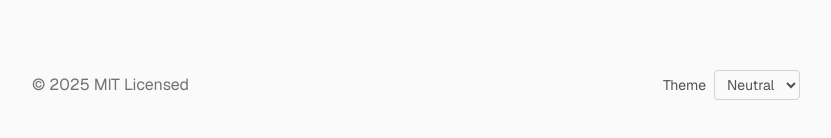
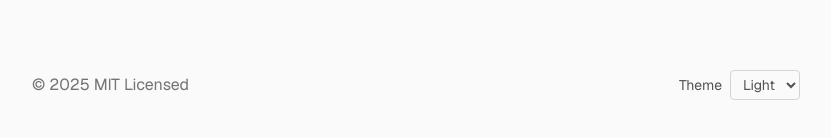
Before and after one commit to ksalk/ksalk.github.io, a Next.js app: page / in a window 1280 px wide. Shown: the part 942-1080 px from the top of the page, without its empty margins (224-1055 px from the left). Built offline with nearby package versions, Linux system fonts and the light colour scheme.

Commit message:
Extract themes

```diff
--- a/app/components/mdx.tsx
+++ b/app/components/mdx.tsx
@@ -60,7 +60,9 @@ function Code({ children, className, ...props }) {
   if (typeof document !== 'undefined') {
     themeAttr = document.documentElement.dataset.theme || null;
   }
-  const style = themeAttr === 'neutral' ? oneLight : themeAttr === 'osaka' ? dracula : (typeof window !== 'undefined' && window.matchMedia && window.matchMedia('(prefers-color-scheme: light)').matches ? oneLight : dracula);
+  const style = themeAttr === 'light' ? oneLight : themeAttr === 'dark'
+    ? dracula
+    : (typeof window !== 'undefined' && window.matchMedia && window.matchMedia('(prefers-color-scheme: light)').matches ? oneLight : dracula);
   return <Prism style={style} showLineNumbers={true} language={'csharp'} {...props}>{removeLastLine(children)}</Prism>;
 }
 
--- a/app/components/theme-dropdown.tsx
+++ b/app/components/theme-dropdown.tsx
@@ -1,10 +1,6 @@
 "use client";
 import { useEffect, useState } from 'react';
-
-const THEMES = [
-  { value: 'neutral', label: 'Neutral' },
-  { value: 'osaka', label: 'Osaka' }
-];
+import { THEMES, DEFAULT_THEME, normalizeTheme } from '../themes';
 
 function applyTheme(theme: string) {
   if (typeof document === 'undefined') return;
@@ -16,18 +12,15 @@ function applyTheme(theme: string) {
 }
 
 export function ThemeDropdown() {
-  const [theme, setTheme] = useState<string>('neutral');
+  const [theme, setTheme] = useState<string>(DEFAULT_THEME);
   const [mounted, setMounted] = useState(false);
 
   useEffect(() => {
-    let stored: string | null = null;
-    try { stored = localStorage.getItem('theme'); } catch {}
-    if (stored && THEMES.some(t => t.value === stored)) {
-      setTheme(stored);
-      applyTheme(stored);
-    } else {
-      applyTheme('neutral');
-    }
+  let stored: string | null = null;
+  try { stored = localStorage.getItem('theme'); } catch {}
+  const normalized = normalizeTheme(stored) || DEFAULT_THEME;
+  setTheme(normalized);
+  applyTheme(normalized);
     setMounted(true);
   }, []);
 
--- a/app/global.css
+++ b/app/global.css
@@ -54,13 +54,13 @@
   }
 }
 
-/* Explicit theme: neutral (close to system light) */
-[data-theme='neutral'] {
+/* Explicit theme: light */
+[data-theme='light'] {
   color-scheme: light;
 }
 
-/* Explicit theme: osaka (custom dark accent aesthetic) */
-[data-theme='osaka'] {
+/* Explicit theme: dark */
+[data-theme='dark'] {
   --color-bg: #0f1115;
   --color-bg-alt: #181b21;
   --color-fg: #f2f4f8;
--- a/app/layout.tsx
+++ b/app/layout.tsx
@@ -5,6 +5,7 @@ import { GeistMono } from 'geist/font/mono'
 import { Navbar } from './components/nav'
 import Footer from './components/footer'
 import { baseUrl } from './sitemap'
+import { generateInlineThemeScript } from './themes'
 
 export const metadata: Metadata = {
   metadataBase: new URL(baseUrl),
@@ -63,18 +64,15 @@ export default function RootLayout({
     <html
       lang="en"
       className={cx(
-        'bg dark:bg-dark',
         GeistSans.variable,
         GeistMono.variable
       )}
     >
       <head>
         <script
-          // Prevent flash of wrong theme: runs before paint
-          dangerouslySetInnerHTML={{
-            __html: `(()=>{try{const s=localStorage.getItem('theme');if(s)document.documentElement.dataset.theme=s;}catch(e){}})();`
-          }}
-        />
+          // Prevent flash of wrong theme: runs before paint (generated)
+            dangerouslySetInnerHTML={{ __html: generateInlineThemeScript() }}
+          />
         <link rel="stylesheet" href="https://cdnjs.cloudflare.com/ajax/libs/font-awesome/6.4.2/css/all.min.css" />
         {/* Favicon font: Ceviche One by Font Diner, licensed under SIL Open Font License 1.1 */}
         <link rel="icon" href="/favicon.ico" />
--- /dev/null
+++ b/app/themes.ts
@@ -0,0 +1,28 @@
+export interface ThemeDefinition {
+  value: string;
+  label: string;
+}
+
+// Single source of truth for available themes
+export const THEMES: ThemeDefinition[] = [
+  { value: 'light', label: 'Light' },
+  { value: 'dark', label: 'Dark' }
+];
+
+export const DEFAULT_THEME = 'light';
+
+/**
+ * Resolve a stored string (possibly legacy) to a valid theme or null.
+ */
+export function normalizeTheme(raw: string | null): string | null {
+  if (!raw) return null;
+  return THEMES.some(t => t.value === raw) ? raw : null;
+}
+
+/**
+ * Generate the inline script used in the <head> to prevent theme flash.
+ * Keeps logic in one place so we don't duplicate mappings.
+ */
+export function generateInlineThemeScript(): string {
+  return `(()=>{try{let s=localStorage.getItem('theme');if(!(s==='light'||s==='dark'))s='light';document.documentElement.dataset.theme=s;localStorage.setItem('theme',s);}catch(e){}})();`;
+}
```
